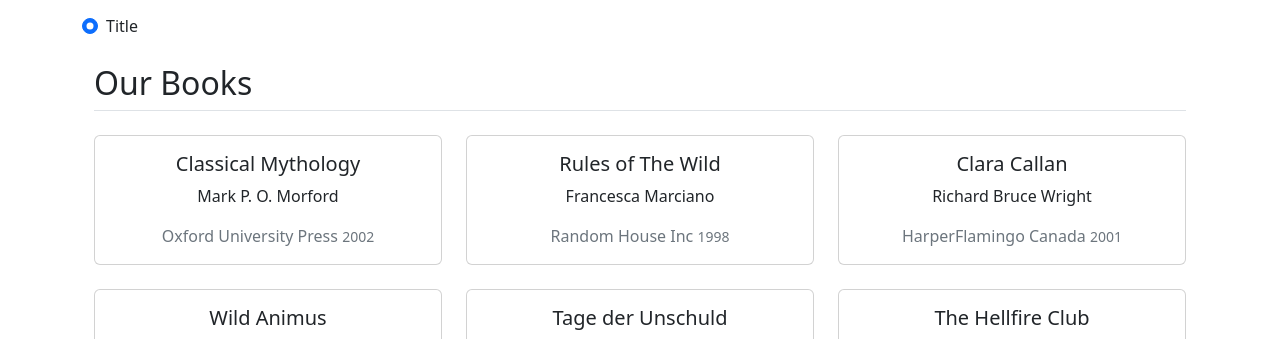
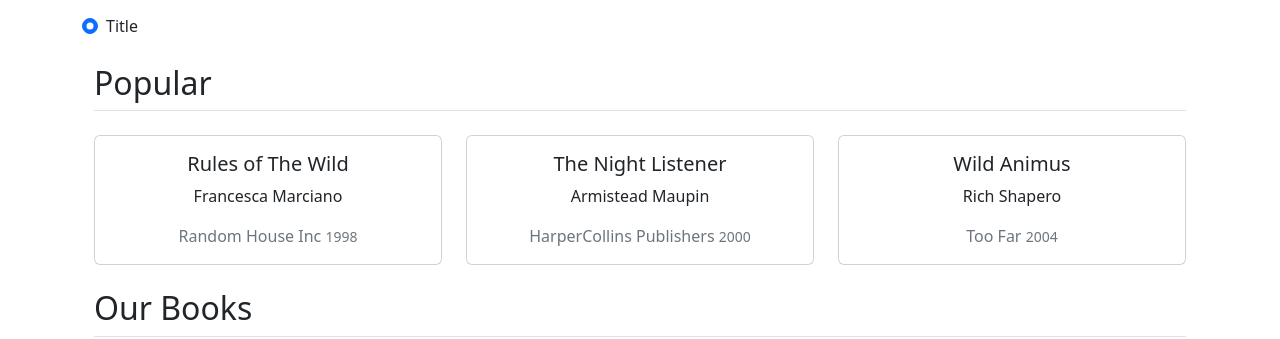
Before and after one commit to ardisyahputra12/catalog-web, a React (Create React App) app: page / in a window 1280 px wide. Shown: the part 294-633 px from the top of the page. Built offline with nearby package versions, Linux system fonts and the light colour scheme.

Commit message:
Section for popular books

```diff
--- a/src/Catalog.js
+++ b/src/Catalog.js
@@ -16,6 +16,19 @@
     }
 
     render() {
+        let container = (title, item) => {
+            return (
+                <Fragment>
+                    <div className="container">
+                        <h2 className="pb-2 mb-4 border-bottom">{title}</h2>
+                        <div className="row">
+                            {item}
+                        </div>
+                    </div>
+                </Fragment>
+            )
+        }
+
         let allItem = this.items.map((item) => {
             return (
                 <Fragment>
@@ -34,7 +47,8 @@
 
         return (
             <Fragment>
-                {allItem}
+                {container("Popular", [allItem[1], allItem[6], allItem[3]])}
+                {container("Our Books", allItem)}
             </Fragment>
         )
     }
--- a/src/index.js
+++ b/src/index.js
@@ -8,12 +8,7 @@
 const root = ReactDOM.createRoot(document.getElementById("root"));
 root.render(
   <React.StrictMode>
-    <div className="container">
-      <h2 className="pb-2 mb-4 border-bottom">Our Books</h2>
-      <div className="row">
-        <Catalog />
-      </div>
-    </div>
+    <Catalog />
   </React.StrictMode>
 );
 
```
